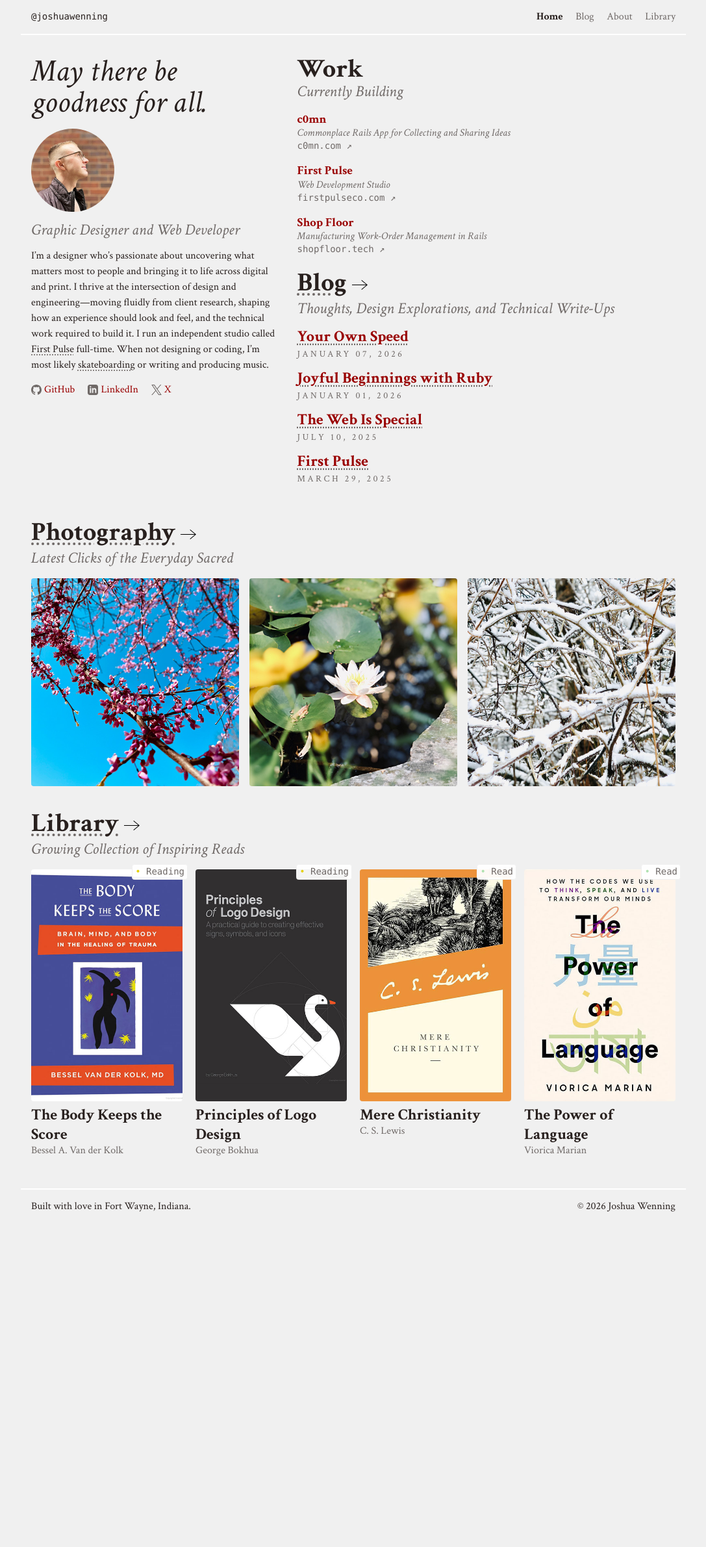
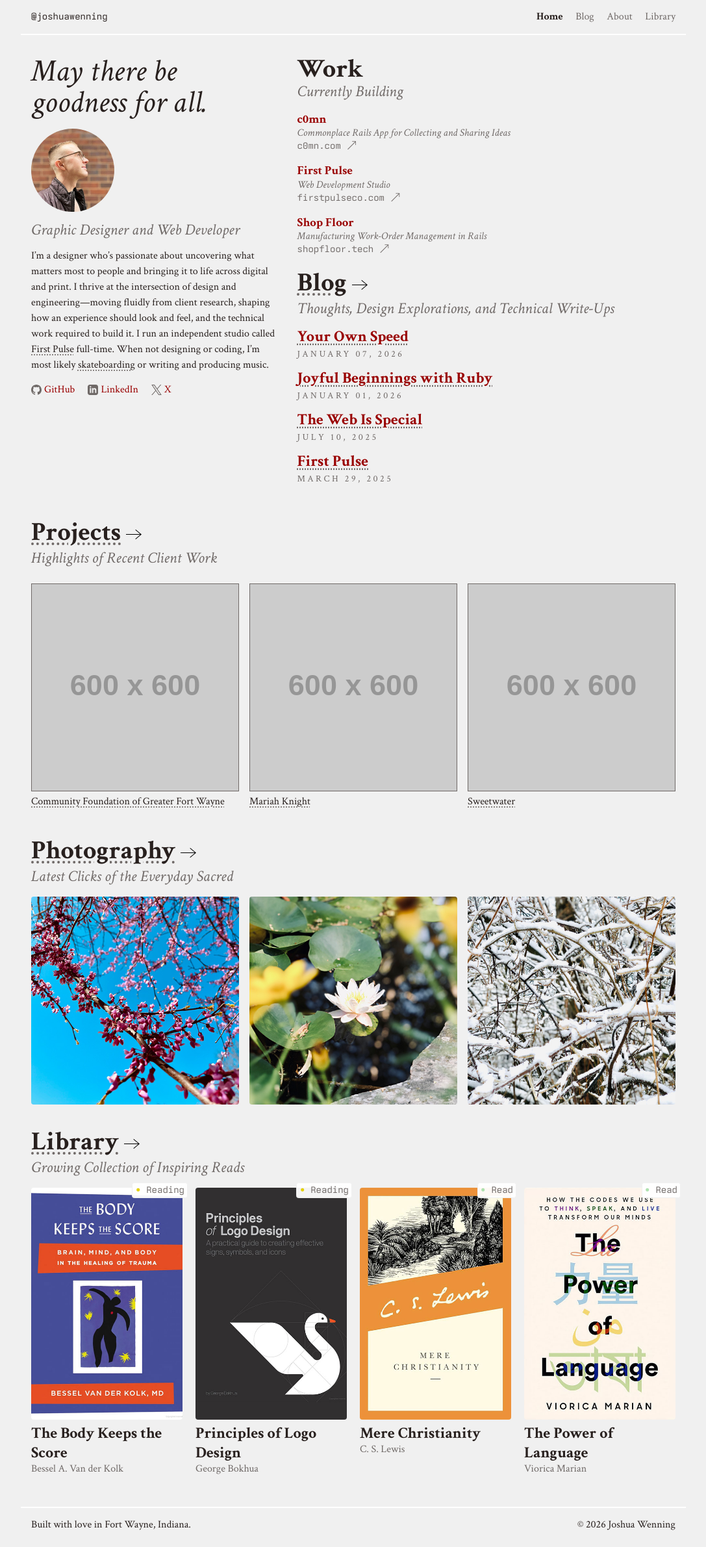
Before and after one commit to joshuawenning/blog, a Jekyll site: the page built from index.html, in a window 1280 px wide. Shown: the whole page at 65% size, without its empty margins (96-1183 px from the left). Built offline with Jekyll 4.4.1, drawn with Linux system fonts in a browser that asks for light colours; before the commit the page ends 1891 px from its top, so only the background shows below that.

Commit message:
Add IoskeleyMono font and projects section

```diff
--- a/_sass/_base.scss
+++ b/_sass/_base.scss
@@ -189,6 +189,7 @@
   padding-right: 1rem;
 
   code {
+    font-family: var(--font-family-secondary);
     font-size: var(--text-h6);
   }
 
@@ -332,7 +333,7 @@
 .lightbox {
   align-items: center;
   backdrop-filter: blur(1rem);
-  background: rgba(0,0,0,.5);
+  background: rgba(0, 0, 0, .5);
   display: none;
   inset: 0;
   justify-content: center;
@@ -366,6 +367,13 @@
 }
 
 @keyframes fadeIn {
-  from { opacity: 0; transform: scale(.95); }
-  to   { opacity: 1; transform: scale(1); }
+  from {
+    opacity: 0;
+    transform: scale(.95);
+  }
+
+  to {
+    opacity: 1;
+    transform: scale(1);
+  }
 }
--- a/_sass/_variables.scss
+++ b/_sass/_variables.scss
@@ -1,6 +1,38 @@
+@font-face {
+  font-display: swap;
+  font-family: 'Ioskeley Mono';
+  font-style: normal;
+  font-weight: 400;
+  src: url('/assets/fonts/IoskeleyMono-Regular.woff2') format('woff2');
+}
+
+@font-face {
+  font-display: swap;
+  font-family: 'Ioskeley Mono';
+  font-style: italic;
+  font-weight: 400;
+  src: url('/assets/fonts/IoskeleyMono-Italic.woff2') format('woff2');
+}
+
+@font-face {
+  font-display: swap;
+  font-family: 'Ioskeley Mono';
+  font-style: normal;
+  font-weight: 700;
+  src: url('/assets/fonts/IoskeleyMono-Bold.woff2') format('woff2');
+}
+
+@font-face {
+  font-display: swap;
+  font-family: 'Ioskeley Mono';
+  font-style: italic;
+  font-weight: 700;
+  src: url('/assets/fonts/IoskeleyMono-BoldItalic.woff2') format('woff2');
+}
+
 :root {
   --font-family-primary: 'Crimson Text', serif;
-  --font-family-secondary: menlo, monaco, consolas, 'liberation mono', 'courier new', monospace;
+  --font-family-secondary: 'Ioskeley Mono', monospace;
 
   // Type Scale
 
--- a/index.html
+++ b/index.html
@@ -98,11 +98,12 @@
   </section>
 </div>
 
-{% comment %}
 <div class="grid mb-2">
   <section class="grid-col">
-    <h3 class="text-h2">Selected Cases</h3>
-    <p class="text-h4 mb-1 text-italic">Highlights of recent work for some of my favorite people</p>
+    <h3 class="text-h2">
+      <a class="black" href="/library">Projects{% include arrow.html %}</a>
+    </h3>
+    <p class="grey mb-1 text-h4 text-italic">Highlights of Recent Client Work</p>
 
     <div class="d-flex case-group">
       <a class="case" href="#">
@@ -120,7 +121,6 @@
     </div>
   </section>
 </div>
-{% endcomment %}
 
 <div class="grid mb-2">
   <section class="grid-col">
```
Also changed, not shown: assets/fonts/IoskeleyMono-Bold.woff2 (added), assets/fonts/IoskeleyMono-BoldItalic.woff2 (added), assets/fonts/IoskeleyMono-Italic.woff2 (added), assets/fonts/IoskeleyMono-Regular.woff2 (added), assets/fonts/LICENSE.txt (added).
